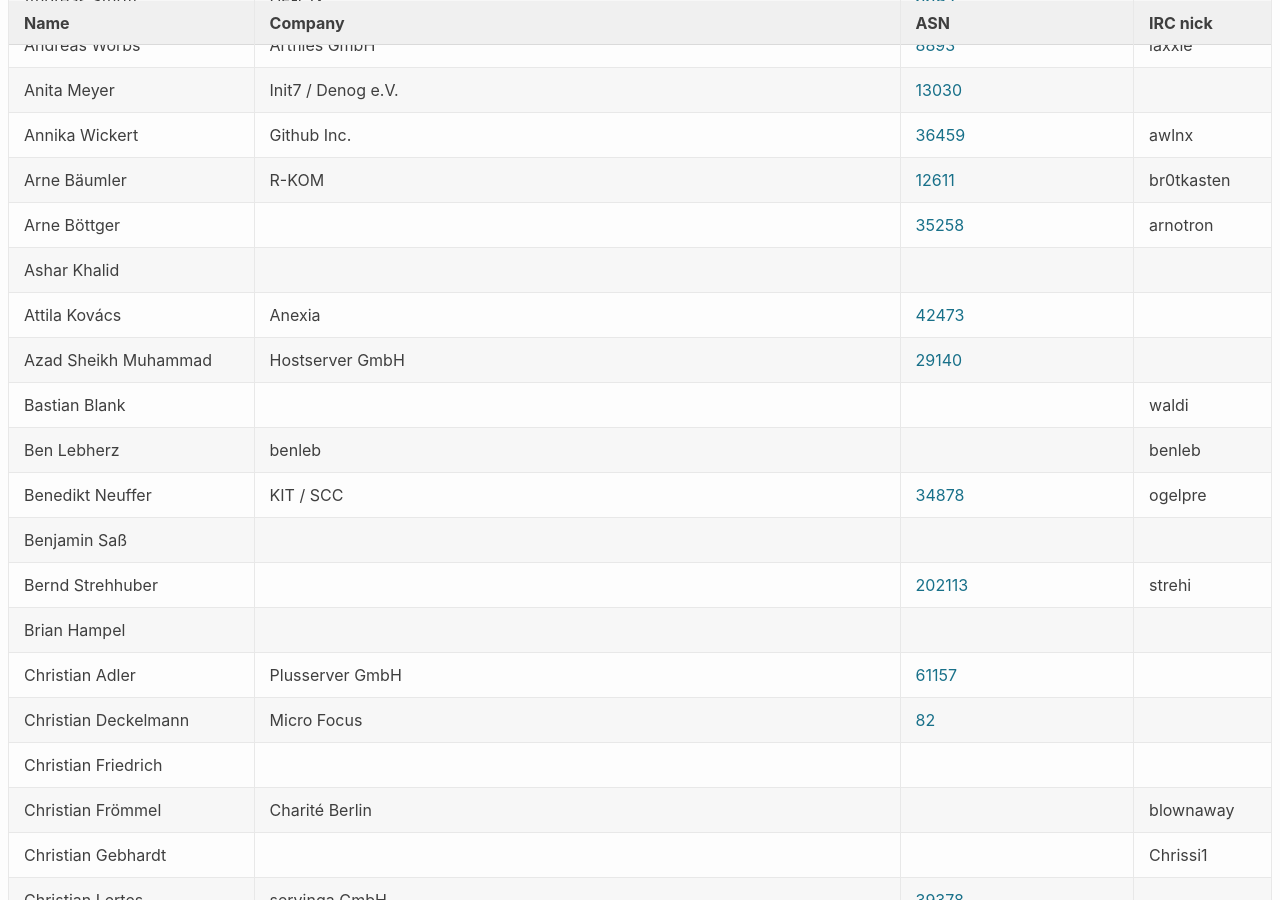
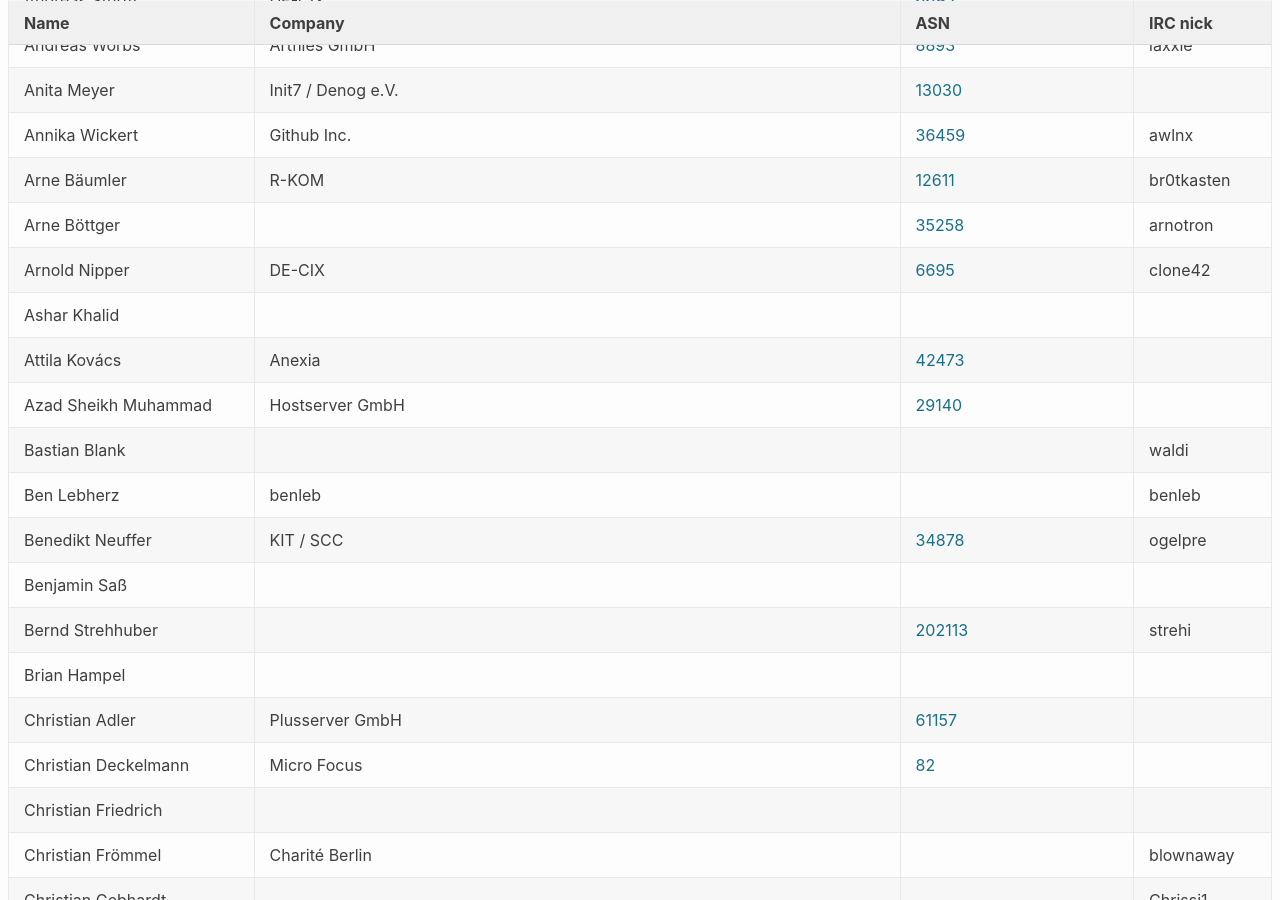
Before and after one commit to denog/pretix-attendeelist, a Jekyll site: the page built from denog13/index.markdown, in a window 1280 px wide and 900 px high, scrolled down 301 px. Built offline with Jekyll 4.4.1, drawn with Linux system fonts in a browser that asks for light colours.

Commit message:
Latest data: Tue Oct  5 01:45:55 UTC 2021

```diff
--- a/_data/attendees_denog13.json
+++ b/_data/attendees_denog13.json
@@ -64,6 +64,12 @@
     "company": null,
     "irc": "arnotron",
     "asn": "35258"
+  },
+  {
+    "name": "Arnold Nipper",
+    "company": "DE-CIX",
+    "irc": "clone42",
+    "asn": "6695"
   },
   {
     "name": "Ashar Khalid",
```
